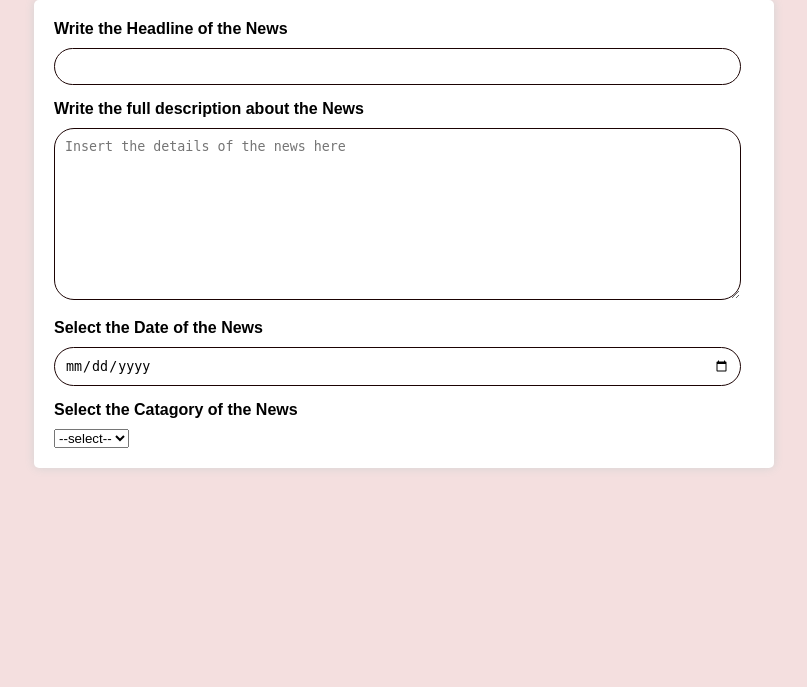
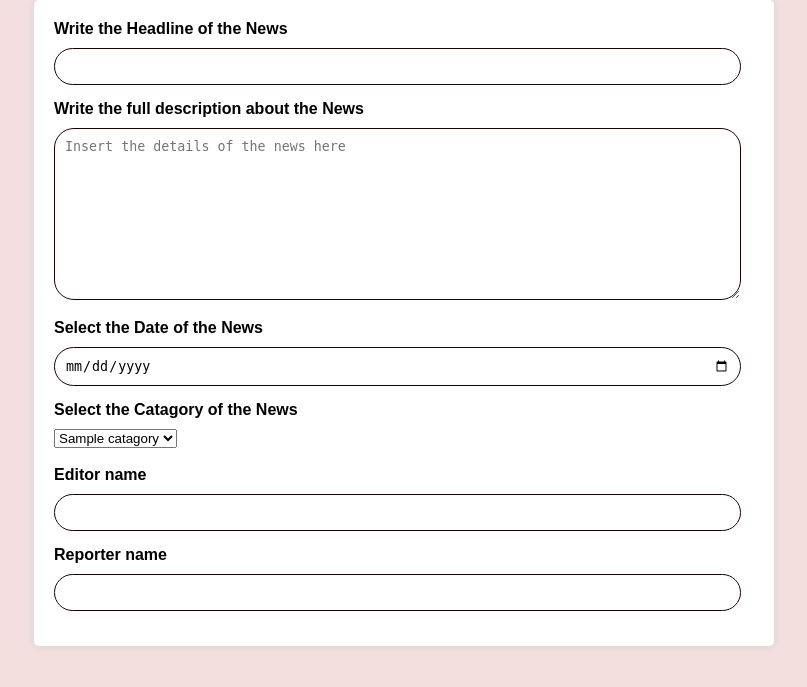
Before and after one commit to SanskarDebnath/NEWS_APP_PHP, a PHP site: page /addnews.php in a window 1280 px wide. Shown: the top 687 px of the page, without its empty margins (236-1043 px from the left). Run offline with PHP 8.4, Linux system fonts and the light colour scheme; tables that the repository leaves empty or names only in its code hold one stand-in row (values such as "Sample post"); a stand-in replaces the project's code that opens the database connection.

Commit message:
Update addnews.php

```diff
--- a/admin/addnews.php
+++ b/admin/addnews.php
@@ -1,42 +1,35 @@
 <?php
-
-require_once 'connect.php';
-
-$sql="select * from mas_state";
-$ddlStateData = '';
-//-------- Procedural Approach ----------
-$result = mysqli_query($conn, $sql);
-if(mysqli_num_rows($result) > 0) {
-    while($row = mysqli_fetch_assoc($result)) { //while ($row = $result->fetch_assoc()) {
-        $ddlStateData = $ddlStateData.'<option value='.$row['scode'].'>'.$row['sname'].'</option>';
+require_once '../connection.php';
+$sql = "select * from master_catagory";
+$optionvalues = '';
+$result = mysqli_query($connection, $sql);
+if (mysqli_num_rows($result) > 0) {
+    while ($row = mysqli_fetch_assoc($result)) {
+        $optionvalues = $optionvalues . '<option value=' . $row['catagory_id'] . '>' . $row['catagory_name'] . '</option>';
     }
-
-    mysqli_free_result($result); //$result -> free_result(); //FREE the resultset
+    mysqli_free_result($result);
 } else {
-    // echo 'No details found';
 }
-
-mysqli_close($conn); // $conn->close();
-
 ?>
-
-
 <!DOCTYPE html>
 <html lang="en">
+
 <head>
     <meta charset="UTF-8">
     <meta name="viewport" content="width=device-width, initial-scale=1.0">
     <title>Admin page</title>
     <link rel="stylesheet" href="adminstyle.css">
 </head>
+
 <body>
     <form action="adminserver.php?news=2" method="POST" class="add_news" id="add_news">
         <div class="About">
             <label>Write the Headline of the News</label>
-            <input type="text" name="news_title" id= "news_name"><br>
+            <input type="text" name="news_title" id="news_name"><br>
 
             <label>Write the full description about the News</label>
-            <textarea name="About_news" id ="about_news" placeholder="Insert the details of the news here"></textarea><br>
+            <textarea name="About_news" id="about_news"
+                placeholder="Insert the details of the news here"></textarea><br>
 
             <label>Select the Date of the News</label>
             <input type="Date" name="news_date" id="news_date">
@@ -45,12 +38,19 @@ mysqli_close($conn); // $conn->close();
         <div class="Catgory&photos">
             <label>Select the Catagory of the News</label>
             <select name="catagory" class="catagory">
-                <option value="0">--select--</option>
-            </select>
+                <?php echo $optionvalues; ?>
+            </select><br><br>
+
+            <label>Editor name</label>
+            <input type="text" name="auth_name" id="auth_name"><br>
+
+            <label>Reporter name</label>
+            <input type="text" name="auth_name" id="auth_name">
         </div>
 
 
     </form>
 </body>
 <script src="adminscripts.js"></script>
+
 </html>
```
